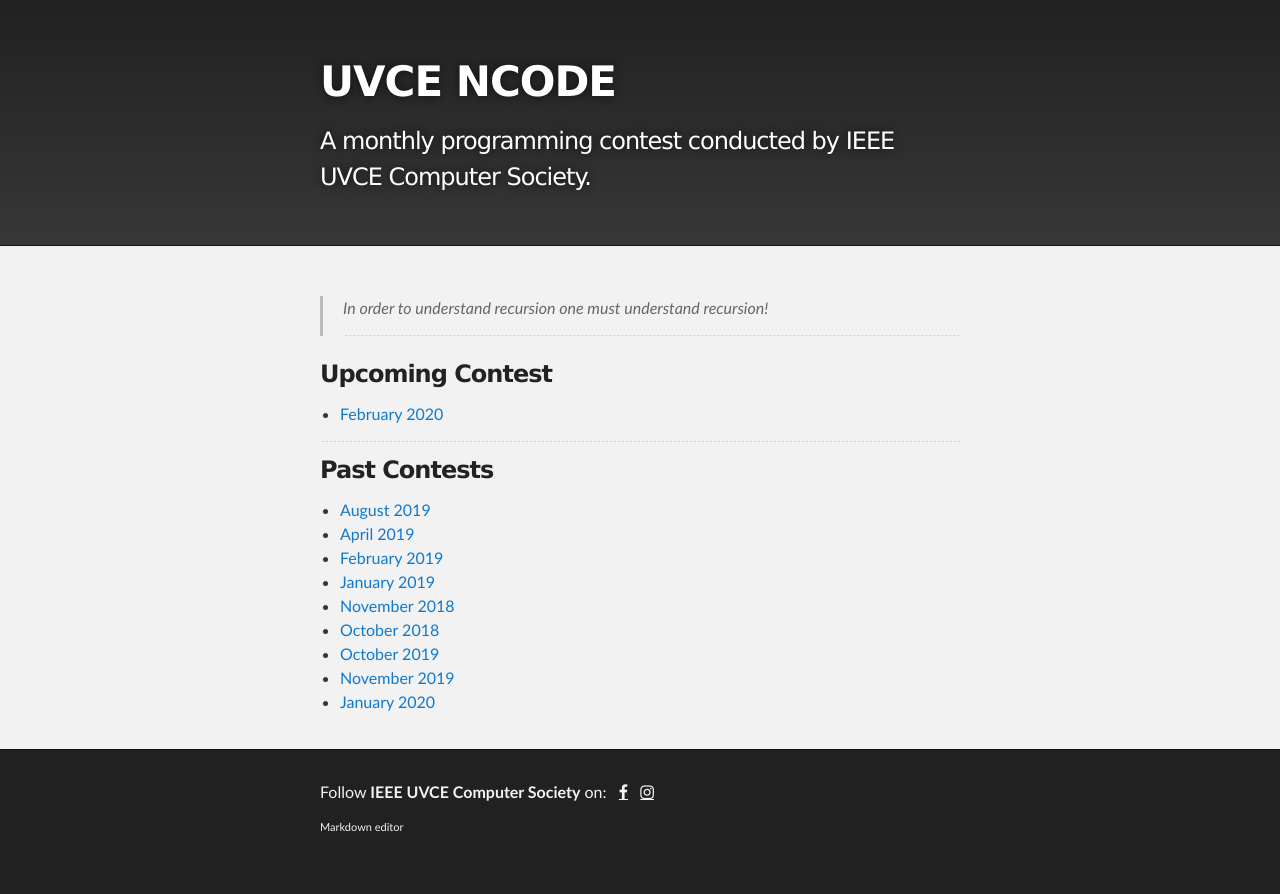
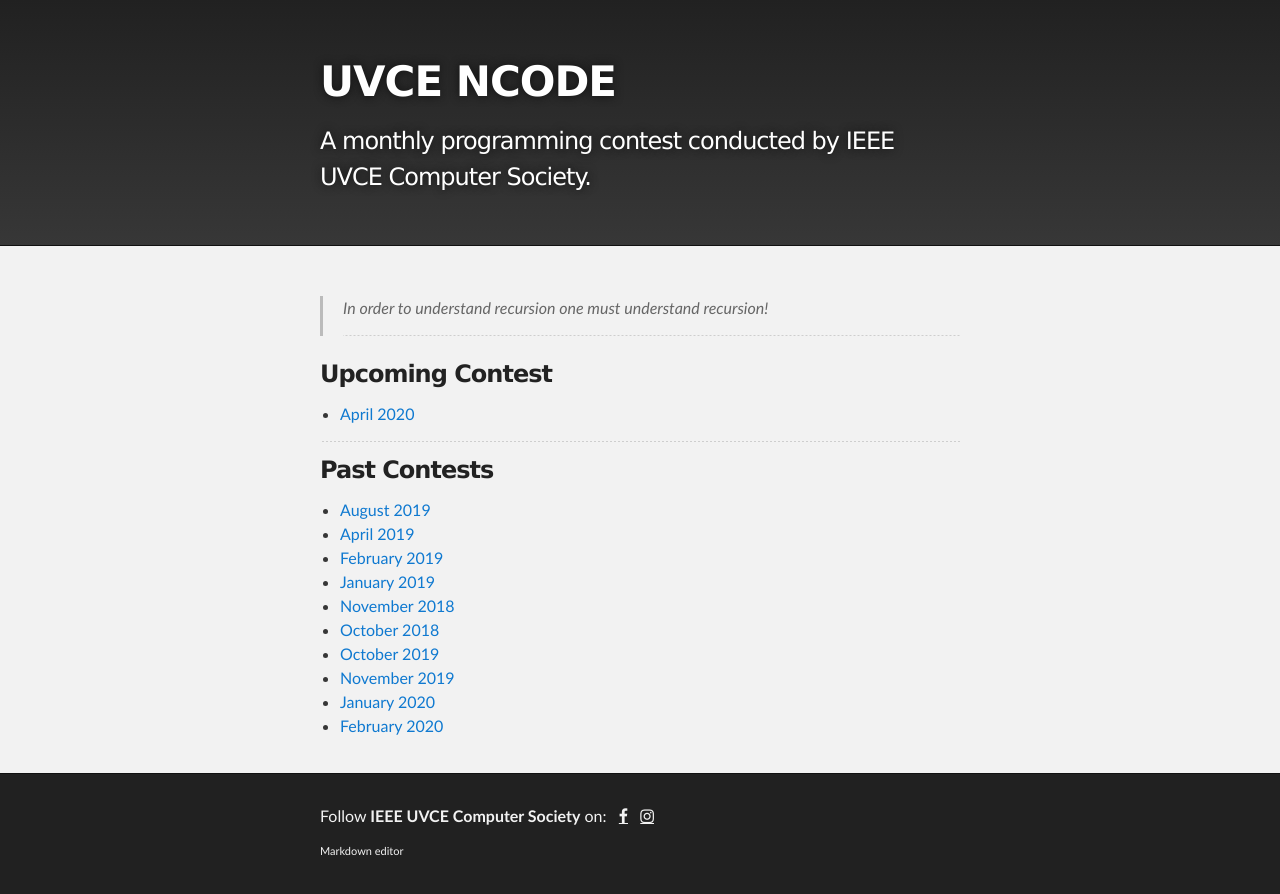
Before and after one commit to ieee-uvce-cs/ncode, a Jekyll site: the page built from index.md, in a window 1280 px wide. Shown: the top 894 px of the page. Built offline with Jekyll 4.4.1, drawn with Linux system fonts in a browser that asks for light colours.

Commit message:
Update index.md

```diff
--- a/index.md
+++ b/index.md
@@ -6,7 +6,7 @@ layout: default
 * * *
 
 ### Upcoming Contest
-- [February 2020](https://www.hackerrank.com/uvce-ncode-february-2020)
+- [April 2020](https://www.hackerrank.com/uvce-ncode-april-2020)
 
 * * *
 
@@ -20,3 +20,4 @@ layout: default
 - [October 2019](./editorials/October-2019/index.html)
 - [November 2019](./editorials/November-2019/index.html)
 - [January 2020](./editorials/January-2020/index.html)
+- [February 2020](./editorials/February-2020/index.html)
```
